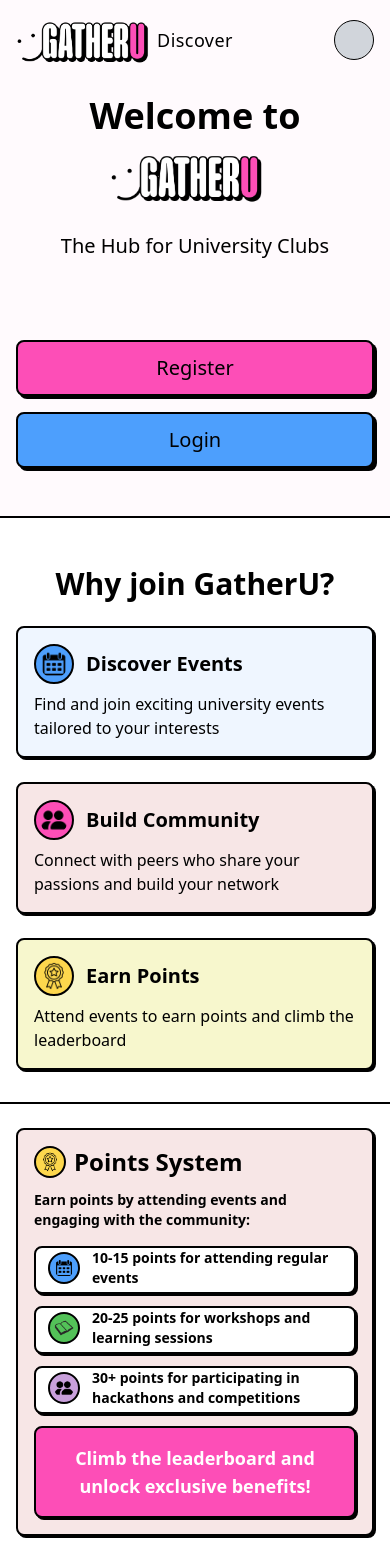
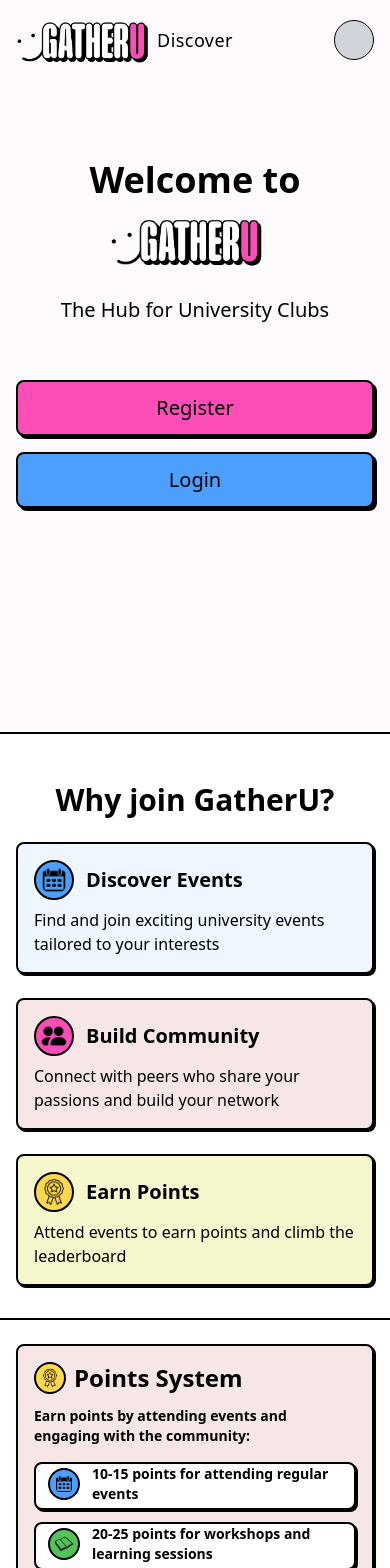
Before and after one commit to hpitta26/club-event-hub, a React (Vite) app in the folder frontend/: page / in a window 390 px wide. Shown: the top 1568 px of the page. Built offline with nearby package versions, Linux system fonts and the light colour scheme; no server answers.

Commit message:
small adjustment for mobile

```diff
--- a/frontend/src/pages/Landing.jsx
+++ b/frontend/src/pages/Landing.jsx
@@ -19,7 +19,7 @@ const Landing = () => {
   return (
     <div className="min-h-screen overflow-y-auto">
       {/* Hero Section with Logo */}
-      <section className="flex flex-col justify-center items-center text-center pt-24 md:pt-28 pb-8 md:pb-16 px-4">
+      <section className="flex flex-col justify-center items-center text-center pt-[10rem] md:pt-28 pb-8 md:pb-16 px-4">
         <div className="flex flex-col md:flex-row items-center justify-center mb-4 md:mb-6">
             <h1 className="text-4xl md:text-6xl font-black text-black">Welcome to</h1>
             <img
@@ -40,7 +40,7 @@ const Landing = () => {
       <section className="mt-4 md:mt-8 px-4 md:px-6 text-center">
         <div className="w-full max-w-3xl mx-auto">
 
-          <div className="hidden md:block relative h-96 pb-96">
+          <div className="hidden md:block relative h-[22rem] pb-[22rem] pb-1">
             <div className="absolute left-2 transform -rotate-6 hover:rotate-0 transition-transform duration-300 z-10 hover:z-30">
               <EventCard
                 title="Intro To Product..."
@@ -88,7 +88,7 @@ const Landing = () => {
         </div>
       </section>
 
-      <section className="flex justify-center mt-10 md:mt-16">
+      <section className="flex justify-center mt-1 md:mt-1">
         <div className="flex flex-col gap-4 md:gap-6 max-w-xl mx-auto w-full px-4 md:px-8">
           <button
             onClick={() => setIsOpen(true)}
@@ -106,7 +106,7 @@ const Landing = () => {
       </section>
 
       {/* Why Join Section */}
-      <section className="border-t-2 border-black mt-12 md:mt-20 pt-6 md:pt-10 pb-8 md:pb-12 bg-white">
+      <section className="border-t-2 border-black mt-[14rem] md:mt-[9rem] pt-6 md:pt-10 pb-8 md:pb-12 bg-white">
         <h1 className="mt-6 md:mt-10 text-3xl md:text-4xl font-bold text-center">Why join GatherU?</h1>
 
         {/* Mobile: Stack cards vertically */}
@@ -189,7 +189,6 @@ const Landing = () => {
                 </p>
               </div>
             </div>
-
             <div className="border-black md:py-3 bg-white w-full border-2 shadow-[2px_2px_0px_#000000] rounded-lg hover:shadow-[5px_5px_0_#000] transition-all duration-200 min-h-12">
               <div className="flex items-center pl-3 md:pl-5 gap-3 md:gap-4">
                 <img className="h-8 md:h-10 p-1 bg-[#C9A0DC] border-black border-2 rounded-full" src={connectLogo} alt="Connect"/>
```
